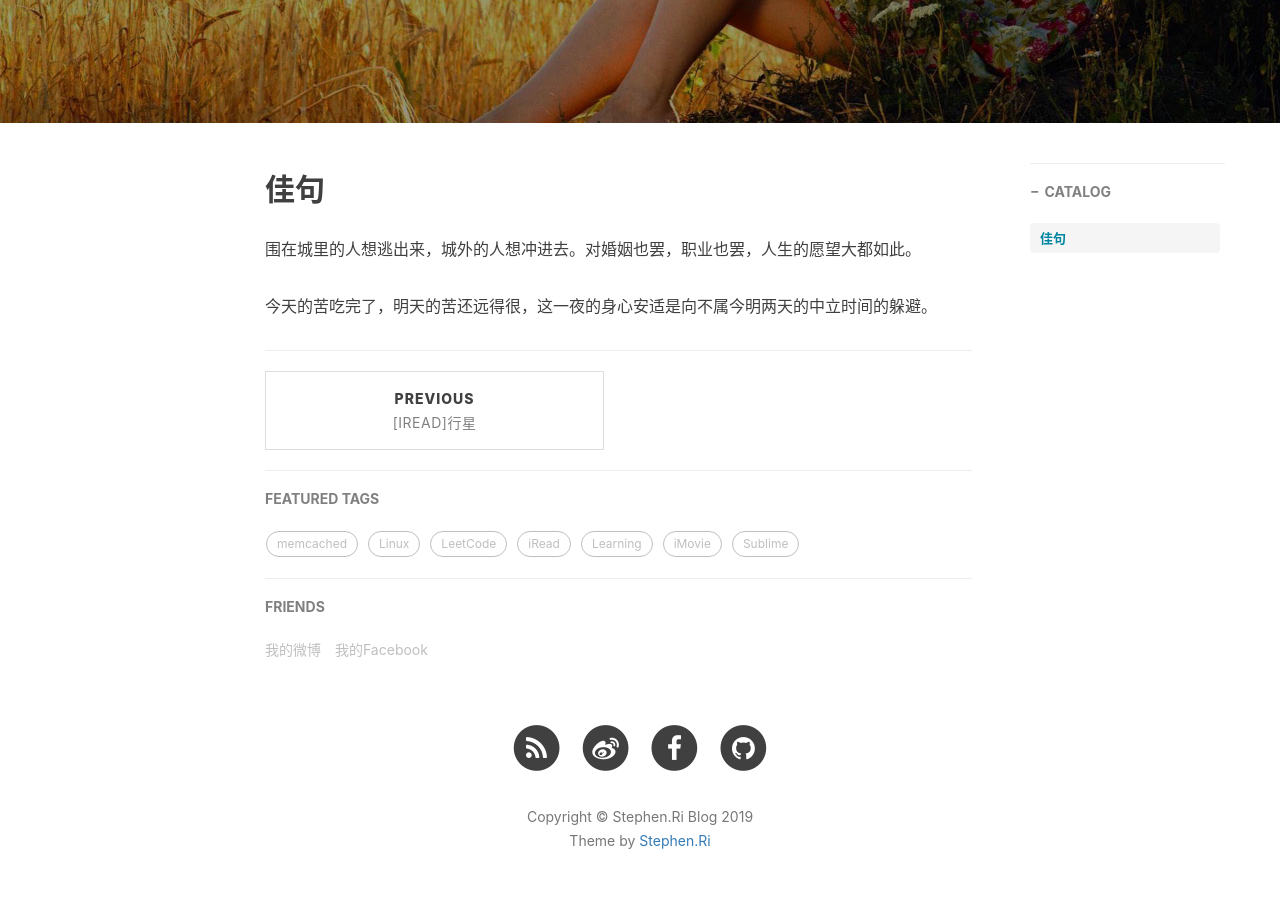
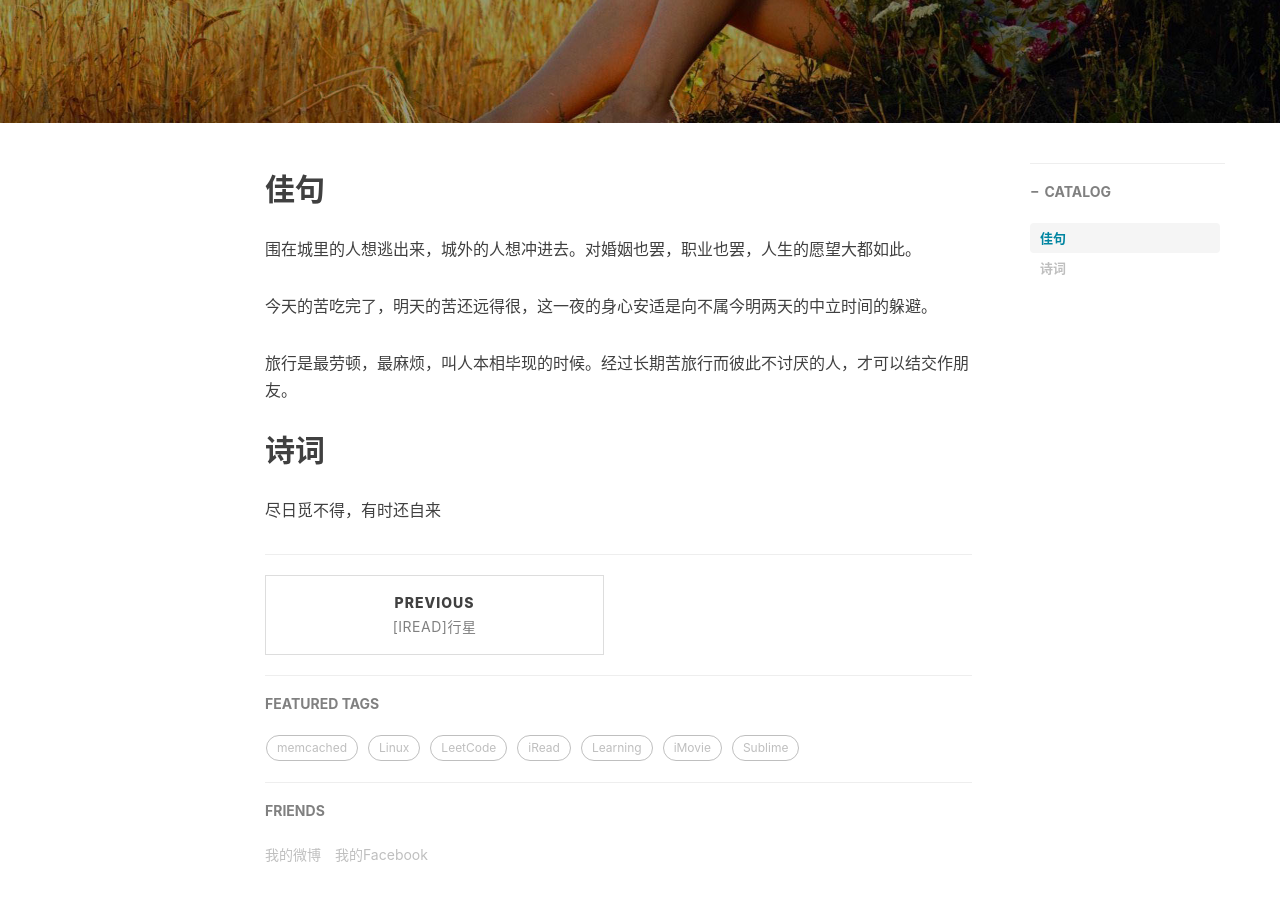
Before and after one commit to StephenRi/StephenRi.github.io, a Jekyll site: the page built from _posts/2019-08-01-[iRead]围城.md, in a window 1280 px wide and 900 px high, scrolled down 400 px. Built offline with Jekyll 4.4.1, drawn with Linux system fonts in a browser that asks for light colours; nearby versions of some CDN libraries; comment, search, counter and statistics services are not loaded.

Commit message:
up 围城

```diff
--- a/_posts/2019-08-01-[iRead]围城.md
+++ b/_posts/2019-08-01-[iRead]围城.md
@@ -15,3 +15,9 @@ tags:
 围在城里的人想逃出来，城外的人想冲进去。对婚姻也罢，职业也罢，人生的愿望大都如此。
 
 今天的苦吃完了，明天的苦还远得很，这一夜的身心安适是向不属今明两天的中立时间的躲避。
+
+旅行是最劳顿，最麻烦，叫人本相毕现的时候。经过长期苦旅行而彼此不讨厌的人，才可以结交作朋友。
+
+## 诗词
+
+尽日觅不得，有时还自来
```
